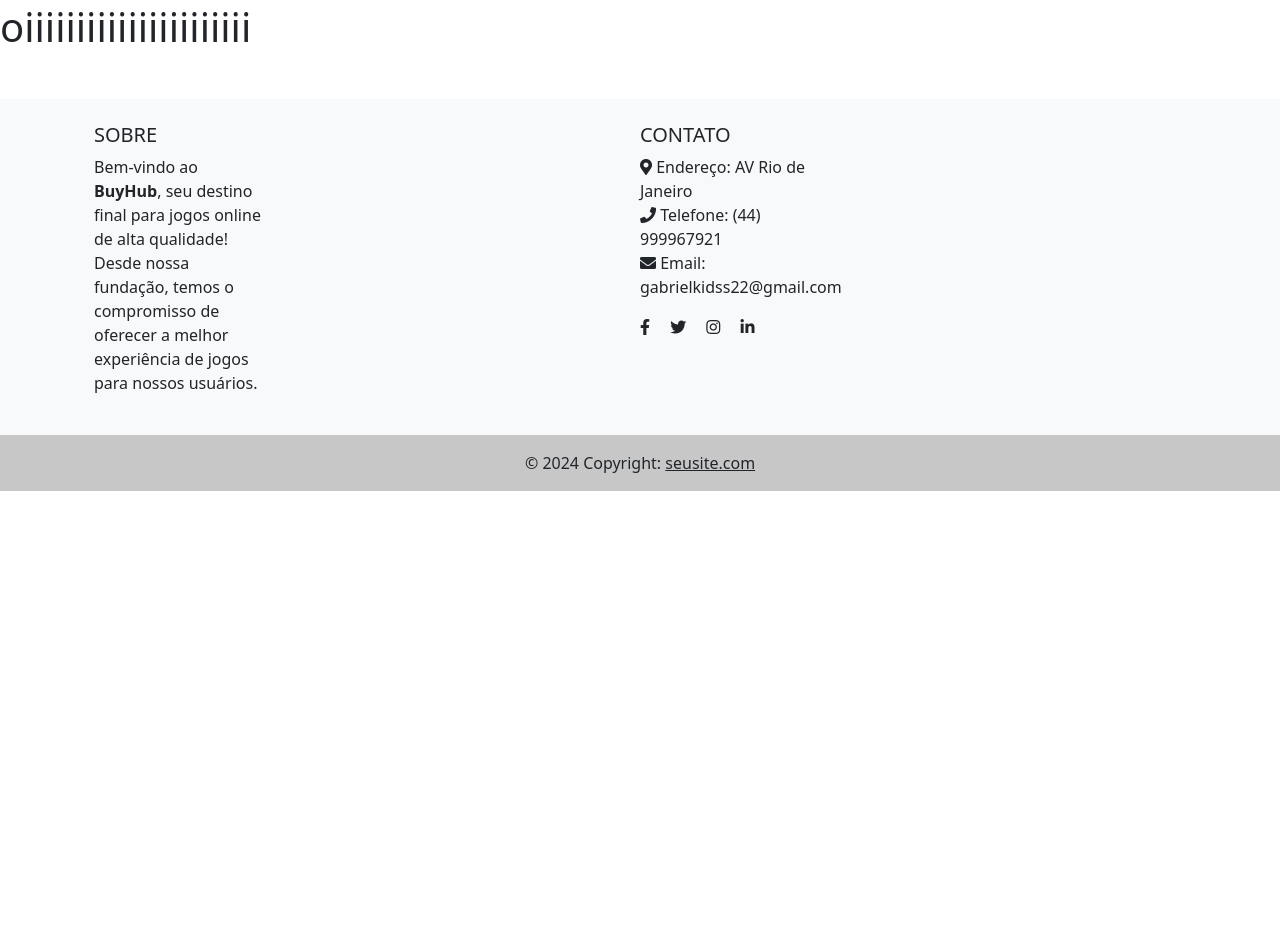
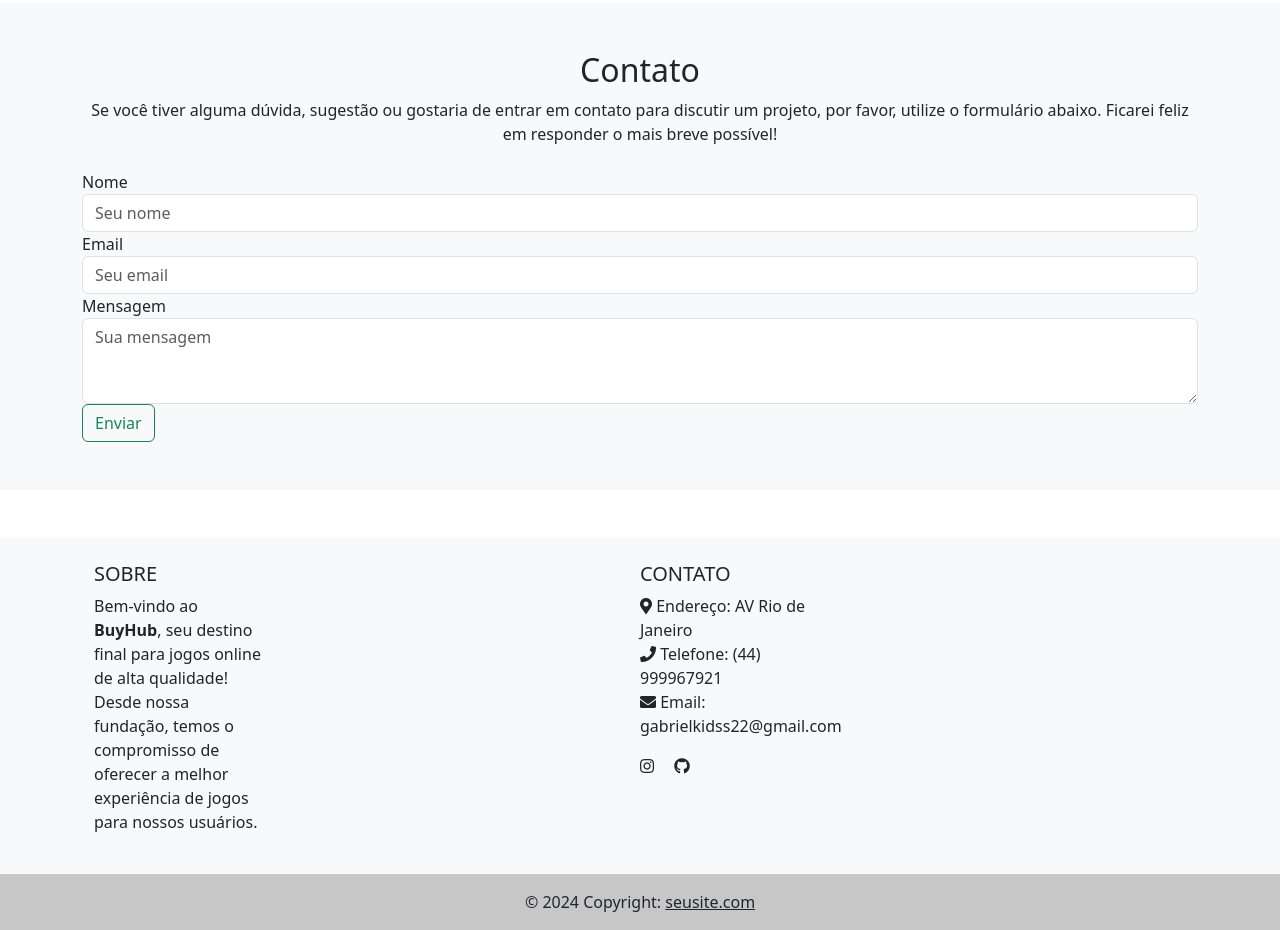
Before and after one commit to Gabrielhss06/TechAcademy2, a PHP site: page /aula/contato in a window 1280 px wide. Shown: the part 60-990 px from the top of the page. Before the commit the page ends 551 px from the top, so only its background shows below. Run offline with PHP 8.4, Linux system fonts and the light colour scheme; data that the repository does not hold is empty.

Commit message:
terminei a pagina de contato

```diff
--- a/css/style.css
+++ b/css/style.css
@@ -1,3 +1,19 @@
+.h1 {
+  text-align: center; }
 
+.row {
+  justify-content: space-between; }
+
+.erro404 {
+  width: auto;
+  height: auto; }
+
+main {
+  padding: auto; }
+
+.card {
+  height: 100%;
+  display: flex;
+  flex-direction: column; }
 
 /*# sourceMappingURL=style.css.map */
--- a/css/style.scss
+++ b/css/style.scss
@@ -14,3 +14,9 @@
 main{
     padding: auto;
 }
+.card {
+    height: 100%;
+    display: flex;
+    flex-direction: column;
+
+  }
--- a/index.php
+++ b/index.php
@@ -35,7 +35,7 @@ foreach ($dadosApi as $jogo) {
 <body>
   <nav class="navbar navbar-expand-lg">
     <div class="container-fluid">
-      <a class="navbar-brand" href="index.php"><img src="imagem/buyhub.png" alt="BuyHub" style="width: 130px;"></a>
+      <a class="navbar-brand" href="home"><img src="imagem/buyhub.png" alt="BuyHub" style="width: 130px;"></a>
       <button class="navbar-toggler" type="button" data-bs-toggle="collapse" data-bs-target="#navbarSupportedContent"
         aria-controls="navbarSupportedContent" aria-expanded="false" aria-label="Toggle navigation">
         <span class="navbar-toggler-icon"></span>
@@ -52,10 +52,17 @@ foreach ($dadosApi as $jogo) {
             </button>
 
             <ul class="dropdown-menu" aria-labelledby="dropdownMenuButton">
-              <li>oii<a class="dropdown-item" href="">
-
+              <?php
+            foreach ($dadosApi as $jogo) {
+              ?>
+              <li>
+                <a class="dropdown-item btn btn-outline-success me-2" href="">
+                  <?= $jogo->title ?>
                 </a>
               </li>
+              <?php
+              }
+            ?>
             </ul>
           </div>
           <ul class="navbar-nav me-auto mb-2 mb-lg-0">
@@ -75,7 +82,7 @@ foreach ($dadosApi as $jogo) {
   </nav>
 
   <main>
-  <?php
+    <?php
 
     if (isset($_GET["param"])) {
       $param = $_GET["param"];
@@ -123,11 +130,12 @@ foreach ($dadosApi as $jogo) {
                 <li><i class="fas fa-envelope"></i> Email: gabrielkidss22@gmail.com</li>
               </ul>
               <div class="mt-3">
-                <a href="#" class="text-dark me-3"><i class="fab fa-facebook-f"></i></a>
-                <a href="#" class="text-dark me-3"><i class="fab fa-twitter"></i></a>
-                <a href="#" class="text-dark me-3"><i class="fab fa-instagram"></i></a>
-                <a href="#" class="text-dark"><i class="fab fa-linkedin-in"></i></a>
+                <a href="https://www.instagram.com/gabriel_s.speciam?igsh=MTZ6anFveDFnZGZ3cQ==" target="_blank"
+                  class="text-dark me-3"><i class="fab fa-instagram"></i></a>
+                <a href="https://github.com/Gabrielhss06" target="_blank" class="text-dark"><i
+                    class="fab fa-github"></i></a>
               </div>
+
             </div>
           </div>
         </div>
--- a/paginas/contato.php
+++ b/paginas/contato.php
@@ -1,3 +1,24 @@
-<h1>
-    oiiiiiiiiiiiiiiiiiiiiii
-</h1>
+
+ <form action="processa_formulario.php" method="POST">
+    <section id="contato" class="py-5 bg-light">
+    <div class="container">
+      <h2 class="text-center">Contato</h2>
+      <p class="text-center mb-4">Se você tiver alguma dúvida, sugestão ou gostaria de entrar em contato para discutir um projeto, por favor, utilize o formulário abaixo. Ficarei feliz em responder o mais breve possível!</p>
+      <form>
+        <div class="form-group">
+          <label for="nome">Nome</label>
+          <input type="text" class="form-control" id="nome" placeholder="Seu nome">
+        </div>
+        <div class="form-group">
+          <label for="email">Email</label>
+          <input type="email" class="form-control" id="email" placeholder="Seu email">
+        </div>
+        <div class="form-group">
+          <label for="mensagem">Mensagem</label>
+          <textarea class="form-control" id="mensagem" rows="3" placeholder="Sua mensagem"></textarea>
+        </div>
+        <button type="submit" class="btn btn-outline-success me-2 ">Enviar</button>
+      </form>
+    </div>
+  </section>
+</form>
--- a/paginas/home.php
+++ b/paginas/home.php
@@ -75,7 +75,9 @@ foreach ($dadosApi as $jogo) {
                       <p class="card-text"><?= $jogo->description ?></p>
                       <a href="<?= $jogo->linkJogo ?>" class="btn btn-outline-success me-2"><svg xmlns="http://www.w3.org/2000/svg" width="25" height="25" fill="currentColor" class="bi bi-play" viewBox="0 0 16 16">
                               <path d="M10.804 8 5 4.633v6.734zm.792-.696a.802.802 0 0 1 0 1.392l-6.363 3.692C4.713 12.69 4 12.345 4 11.692V4.308c0-.653.713-.998 1.233-.696z" />
-                          </svg></a>
+                          </svg>
+                      </a>
+                      <a href="<?= $jogo->site ?>" class="btn btn-outline-success me-6">Site do Jogo</a>
                   </div>
               </div>
           </div>
```
Also changed, not shown: api/equipe.php (+55 -0 lines), api/games.php (+17 -4 lines), formulario.php (added, +27 -0 lines), paginas/desenvolvedores.php (+25 -1 lines), imagem-equipe/omegacollapse.png (added), imagem/omegacollapselogo.png (deleted), 1 other file.
